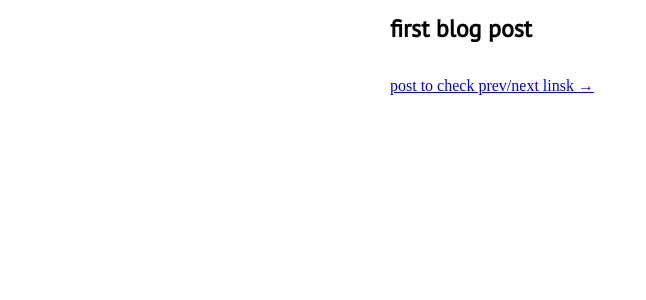
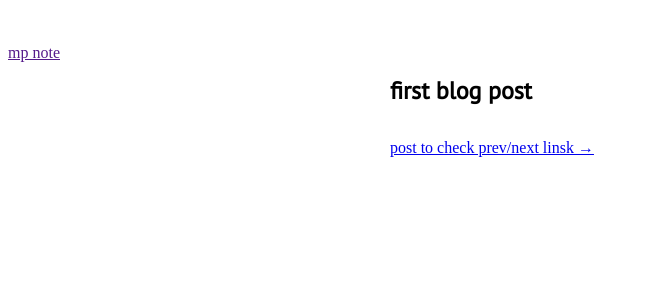
Before and after one commit to dOvObu/dOvObu.github.io, a Jekyll site: the page built from _posts/2022-02-10-first.md, in a window 1280 px wide. Shown: the top 300 px of the page, without its empty margins (0-646 px from the left). Built offline with Jekyll 4.4.1, drawn with Linux system fonts in a browser that asks for light colours.

Commit message:
Update def.html

```diff
--- a/_layouts/def.html
+++ b/_layouts/def.html
@@ -11,6 +11,10 @@
     </style>
   </head>
   <body>
+      {% if page.mainPage != true %}
+        <br><br>
+        <a href="{{ page.baseurl }}">mp note</a>
+      {% endif %}
     <div class="content">
     {{ content }}
 
@@ -22,7 +26,6 @@
         <br>
         <a href="{{page.next.url}}">{{page.next.title}} → </a>
       {% endif %}
-
     </div>
   </body>
 </html>
```
